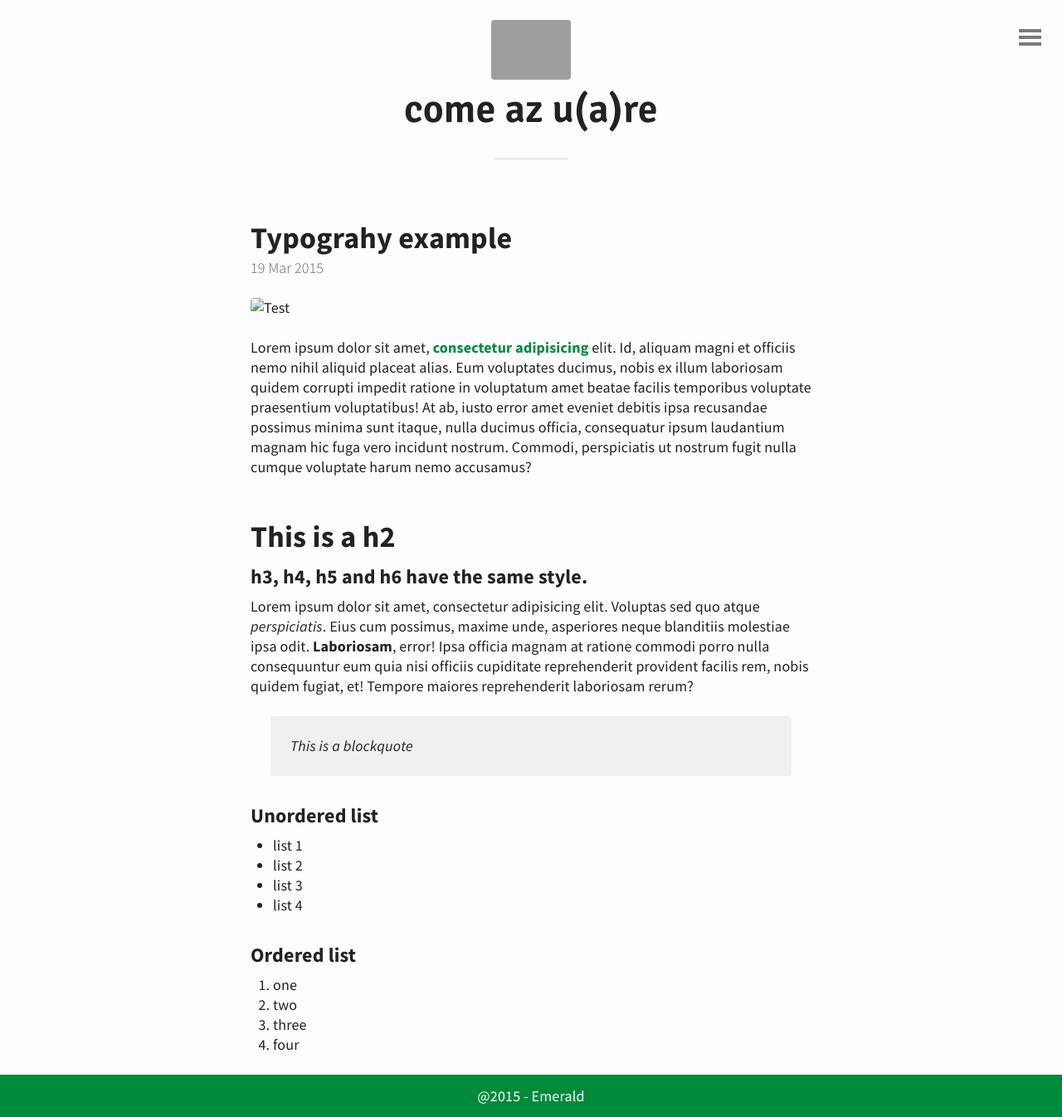
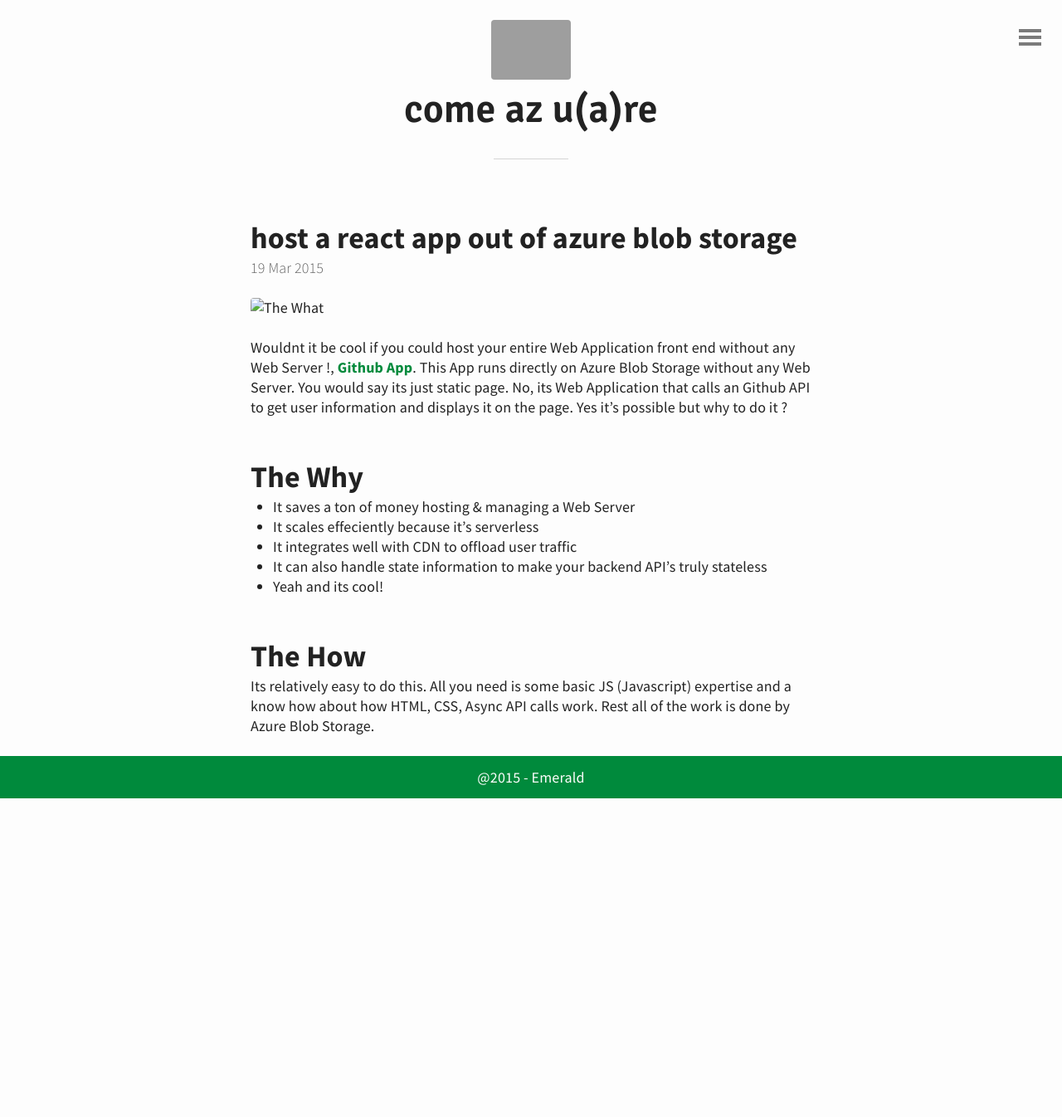
Before and after one commit to ameetkonnur/blogs, a Jekyll site: the page built from _posts/2015-03-19-typography.md, in a window 1280 px wide. Shown: the whole page at 83% size. Built offline with Jekyll 4.4.1, drawn with Linux system fonts in a browser that asks for light colours; after the commit the page ends 962 px from its top, so only the background shows below that; grey boxes are pictures that could not be loaded.

Commit message:
Update 2015-03-19-typography.md

```diff
--- a/_posts/2015-03-19-typography.md
+++ b/_posts/2015-03-19-typography.md
@@ -1,25 +1,18 @@
 ---
-title: Typograhy example
+title: host a react app out of azure blob storage
 ---
-![Test](/emerald/img/img-test.png "Test")
-Lorem ipsum dolor sit amet, [consectetur adipisicing](http://www.example.com) elit. Id, aliquam magni et officiis nemo nihil aliquid placeat alias. Eum voluptates ducimus, nobis ex illum laboriosam quidem corrupti impedit ratione in voluptatum amet beatae facilis temporibus voluptate praesentium voluptatibus! At ab, iusto error amet eveniet debitis ipsa recusandae possimus minima sunt itaque, nulla ducimus officia, consequatur ipsum laudantium magnam hic fuga vero incidunt nostrum. Commodi, perspiciatis ut nostrum fugit nulla cumque voluptate harum nemo accusamus?
+![The What](/emerald/img/img-test.png "Test")
+Wouldnt it be cool if you could host your entire Web Application front end without any Web Server !, [Github App](https://yogimonkey.z29.web.core.windows.net/). This App runs directly on Azure Blob Storage without any Web Server. You would say its just static page. No, its Web Application that calls an Github API to get user information and displays it on the page. Yes it's possible but why to do it ?
 
-## This is a h2
+## The Why
 
-### h3, h4, h5 and h6 have the same style.
+- It saves a ton of money hosting & managing a Web Server
+- It scales effeciently because it's serverless
+- It integrates well with CDN to offload user traffic
+- It can also handle state information to make your backend API's truly stateless
+- Yeah and its cool!
 
-Lorem ipsum dolor sit amet, consectetur adipisicing elit. Voluptas sed quo atque *perspiciatis*. Eius cum possimus, maxime unde, asperiores neque blanditiis molestiae ipsa odit. **Laboriosam**, error! Ipsa officia magnam at ratione commodi porro nulla consequuntur eum quia nisi officiis cupiditate reprehenderit provident facilis rem, nobis quidem fugiat, et! Tempore maiores reprehenderit laboriosam rerum?
 
-> This is a blockquote
+## The How
 
-### Unordered list
-- list 1
-- list 2
-- list 3
-- list 4
-
-### Ordered list
-1. one
-2. two
-3. three
-4. four
+Its relatively easy to do this. All you need is some basic JS (Javascript) expertise and a know how about how HTML, CSS, Async API calls work. Rest all of the work is done by Azure Blob Storage.
```
